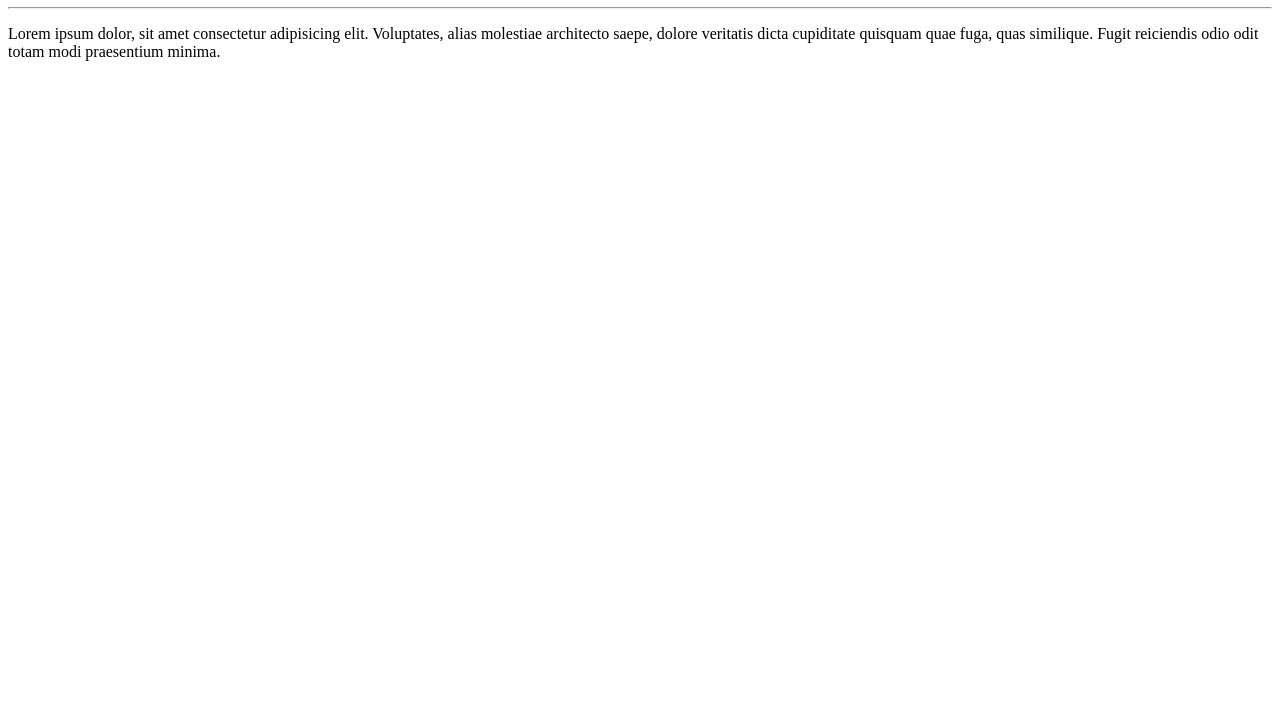
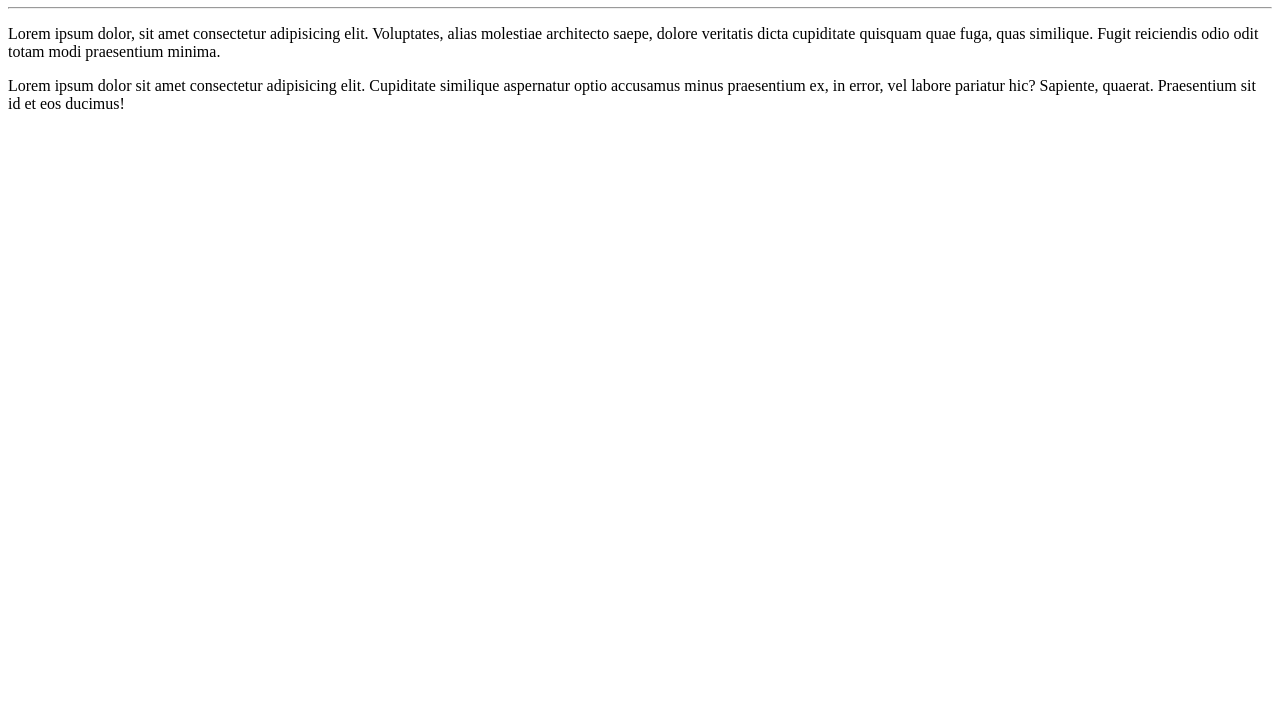
Before and after one commit to caiosks/Ola-mundo, a plain HTML site: page site ola mundo/index.html in a window 1280 px wide. Shown: the part 73-800 px from the top of the page. Drawn offline with Linux system fonts and the light colour scheme.

Commit message:
add um paragrafo

```diff
--- a/site ola mundo/index.html
+++ b/site ola mundo/index.html
@@ -9,5 +9,6 @@
     <h1>Olá mundo!</h1>
     <hr>
     <p>Lorem ipsum dolor, sit amet consectetur adipisicing elit. Voluptates, alias molestiae architecto saepe, dolore veritatis dicta cupiditate quisquam quae fuga, quas similique. Fugit reiciendis odio odit totam modi praesentium minima.</p>
+    <p>Lorem ipsum dolor sit amet consectetur adipisicing elit. Cupiditate similique aspernatur optio accusamus minus praesentium ex, in error, vel labore pariatur hic? Sapiente, quaerat. Praesentium sit id et eos ducimus!</p>
 </body>
 </html>
```
